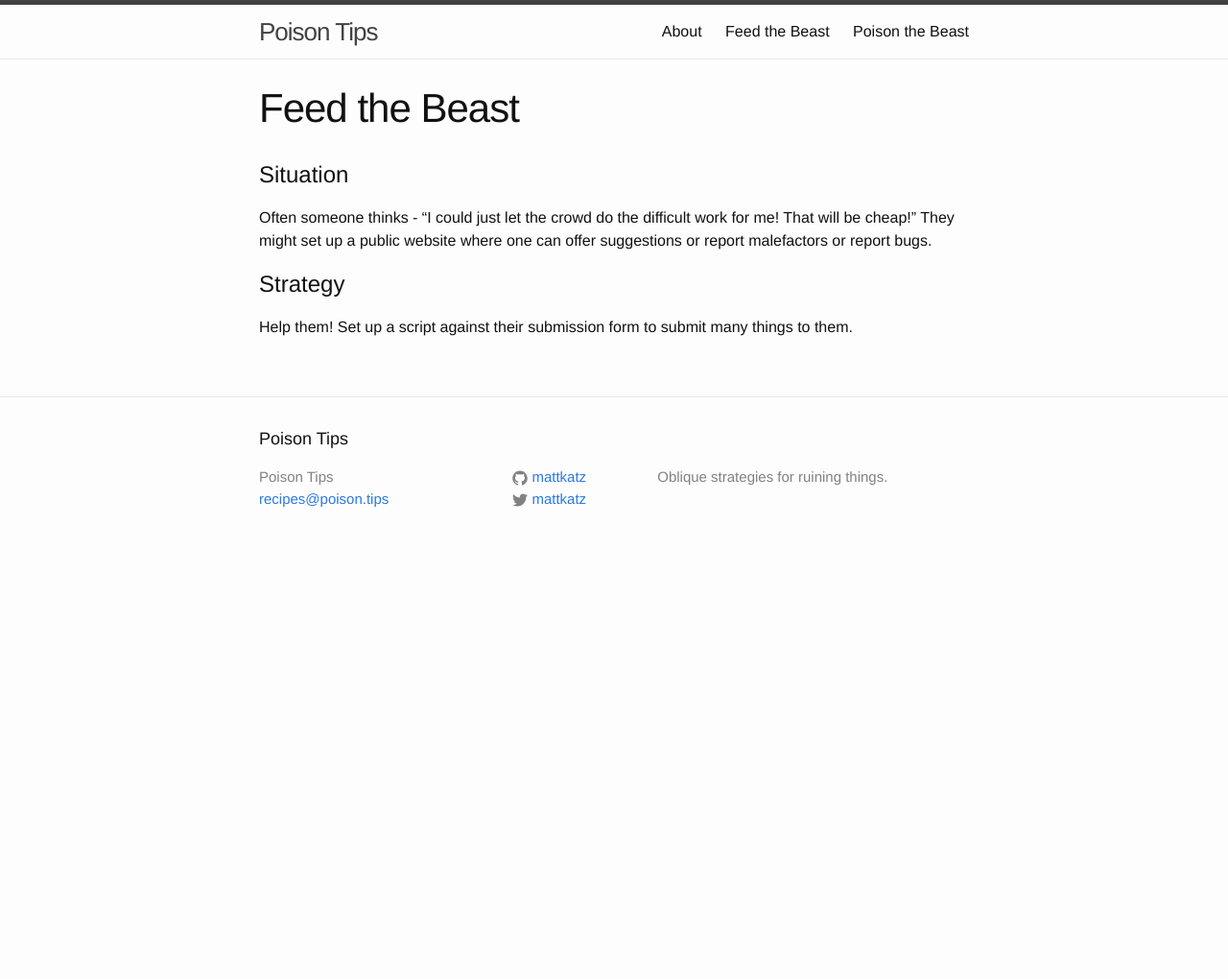
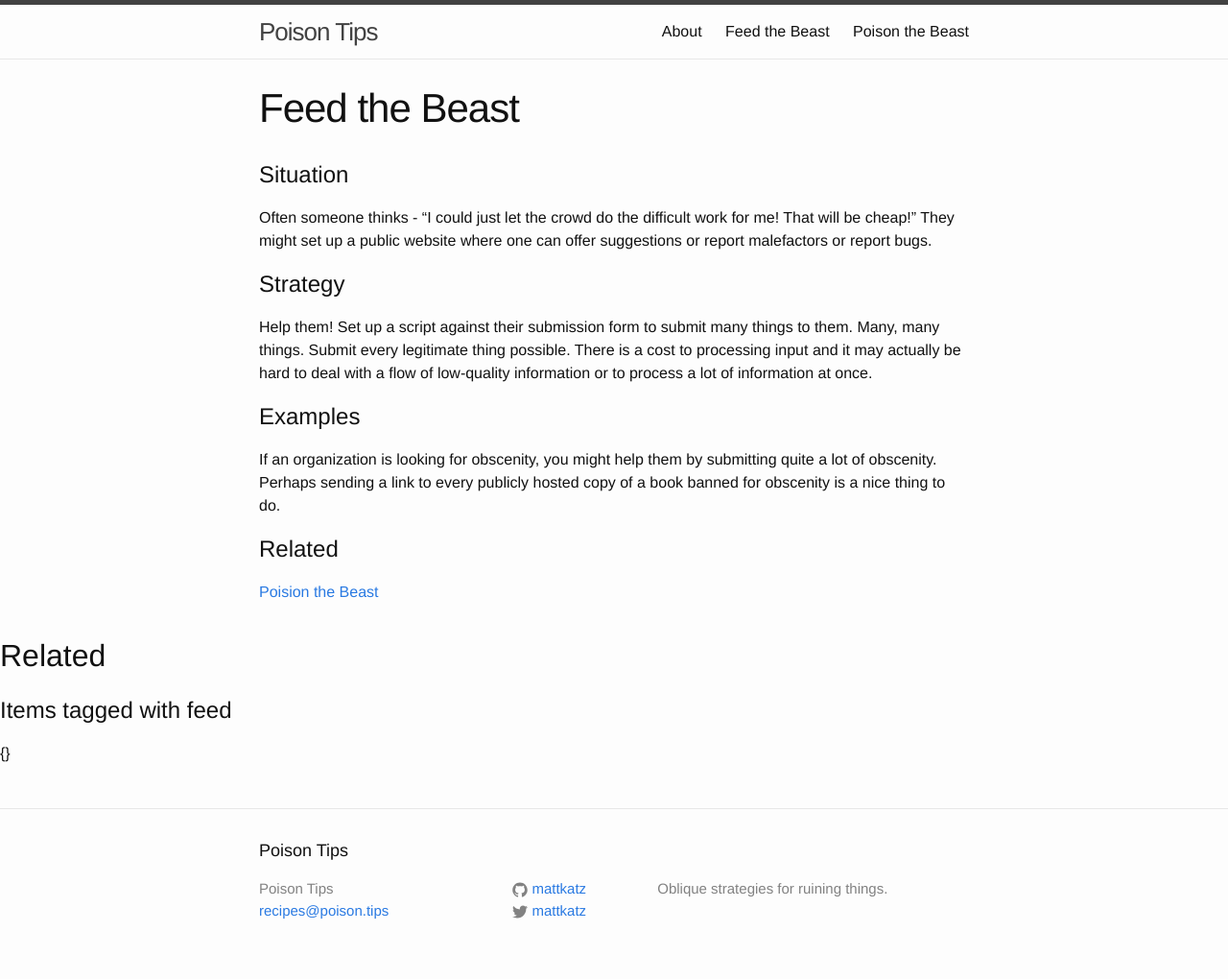
Before and after one commit to mattkatz/poison.tips, a Jekyll site: the page built from _recipes/feed-the-beast.md, in a window 1280 px wide. Shown: the whole page at 96% size. Built offline with Jekyll 4.4.1, drawn with Linux system fonts in a browser that asks for light colours; before the commit the page ends 900 px from its top, so only the background shows below that.

Commit message:
trying to get tags and relations to work.
They aren't

```diff
--- a/_layouts/default.html
+++ b/_layouts/default.html
@@ -11,6 +11,20 @@
       <div class="wrapper">
         {{ content }}
       </div>
+      <h1>Related</h1>
+      <div class="related" >
+        {% for tag in page.tags %}
+        <h2>Items tagged with {{ tag }}</h2>
+        {{ site.tags }}
+        <ul>
+          {% for page in site.tags.feed %}
+          <li>
+          <a href="{{ page.url }}" >{{ page.title }}</a>
+          </li>
+          {% endfor %}
+        </ul>
+        {% endfor %}
+      </div>
     </div>
 
     {% include footer.html %}
--- a/_recipes/feed-the-beast.md
+++ b/_recipes/feed-the-beast.md
@@ -9,4 +9,11 @@ Often someone thinks - "I could just let the crowd do the difficult work for me!
 They might set up a public website where one can offer suggestions or report malefactors or report bugs.
 
 # Strategy
-Help them! Set up a script against their submission form to submit many things to them.
+Help them! Set up a script against their submission form to submit many things to them. Many, many things. Submit every legitimate thing possible. There is a cost to processing input and it may actually be hard to deal with a flow of low-quality information or to process a lot of information at once.
+
+# Examples
+If an organization is looking for obscenity, you might help them by submitting quite a lot of obscenity. Perhaps sending a link to every publicly hosted copy of a book banned for obscenity is a nice thing to do.
+
+# Related
+
+[Poision the Beast](poison-the-beast.html)
```
Also changed, not shown: other parts of _recipes/feed-the-beast.md (+1 -1 lines), _recipes/poison-the-beast.md (+3 -1 lines).
